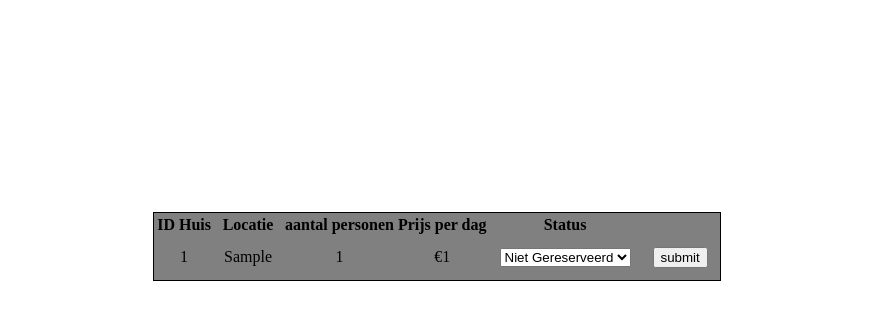
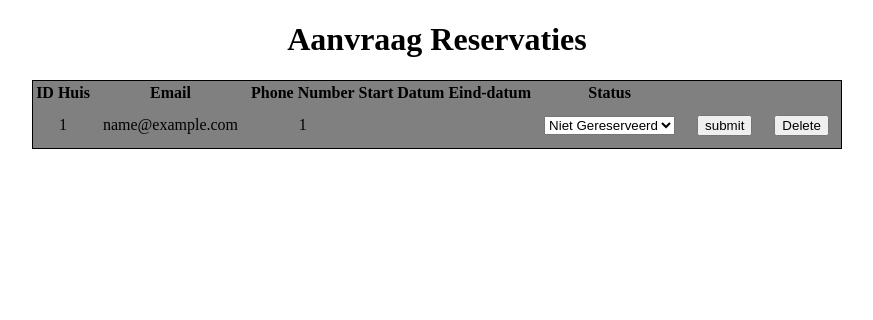
Before and after one commit to NickySlager/Snelkookpan, a PHP site: page /snelkookpan/statusoverview.php in a window 1280 px wide. Shown: the part 108-428 px from the top of the page, without its empty margins (203-1076 px from the left). Run offline with PHP 8.4, Linux system fonts and the light colour scheme; tables that the repository leaves empty hold one stand-in row (values such as "Sample post"); data that the repository does not hold is empty.

Commit message:
update snelkookpan delete button

```diff
--- a/css/style.css
+++ b/css/style.css
@@ -55,7 +55,6 @@ header nav a{
 .status-container{
     display: flex;
     justify-content: center;
-    margin-top: 25%;
 }
 .status-container table{
     border:1px solid black;
--- a/statusoverview.php
+++ b/statusoverview.php
@@ -3,35 +3,41 @@
     <div class="wrapper">
     <?php
     require_once "backend/conn.php";
-    $query = "SELECT * FROM huizen";
+    $query = "SELECT * FROM reservaties";
     $statement = $conn->prepare($query);
     $statement ->execute();
-    $huizen = $statement->Fetchall(PDO::FETCH_ASSOC);
+    $reservaties = $statement->Fetchall(PDO::FETCH_ASSOC);
     ?>
+    <div class="introductie">
+        <h1>Aanvraag Reservaties</h1>
+    </div>
     <div class="status-container">
             <table>
                 <tr>
                     <th>ID Huis</th>
-                    <th>Locatie</th>
-                    <th>aantal personen</th>
-                    <th>Prijs per dag</th>
+                    <th>Email</th>
+                    <th>Phone Number</th>
+                    <th>Start Datum</th>
+                    <th>Eind-datum</th>
                     <th>Status</th>
                 </tr>
         <?php
-    foreach($huizen as $huis)
+    foreach($reservaties as $reservatie)
     {
         ?>
         <tr>
-            <td><?php echo $huis["id"]; ?></td>
-            <td><?php echo $huis["locatie"]; ?></td>
-            <td><?php echo $huis["aantal_personen"]; ?></td>
-            <td>€<?php echo $huis["prijs_per_dag"]; ?></td>
-            <td><form action="backend/backendController.php" method="POST">
+            <td><?php echo $reservatie["id_gereserveerde_huis"]; ?></td>
+            <td><?php echo $reservatie["email"]; ?></td>
+            <td><?php echo $reservatie["phone_number"]; ?></td>
+            <td><?php echo $reservatie["start_datum_reservatie"]; ?></td>
+            <td><?php echo $reservatie["eind_datum_reservatie"]; ?></td>
+            <td>
+                <form action="backend/backendController.php" method="POST">
                     <input type="hidden" name="action" value="edit-status">
-                    <input type ="hidden" name="id" value="<?php echo $huis['id'];?>">
+                    <input type ="hidden" name="id" value="<?php echo $reservatie['id'];?>">
                     <select id="status" name="status">
                         <option value="" selected="selected" hidden="hidden"><?php
-                    if  (($huis["status"]) == 1)
+                    if  (($reservatie["status"]) == 1)
                     {
                         echo "Gereserveerd";
                     }
@@ -44,6 +50,13 @@
                     </select>
                     <td><input type="submit" value="submit"></td>
                 </form>
+                <td>
+                    <form action="backend/backendController.php" method="POST">
+                        <input type="hidden" name="action" value="delete">
+                        <input type ="hidden" name="id" value="<?php echo $reservatie['id'];?>">
+                        <input type="submit" value="Delete">
+                    </form>
+                </td>
             </td>
 
         </tr>
```
Also changed, not shown: backend/backendController.php (+11 -0 lines).
